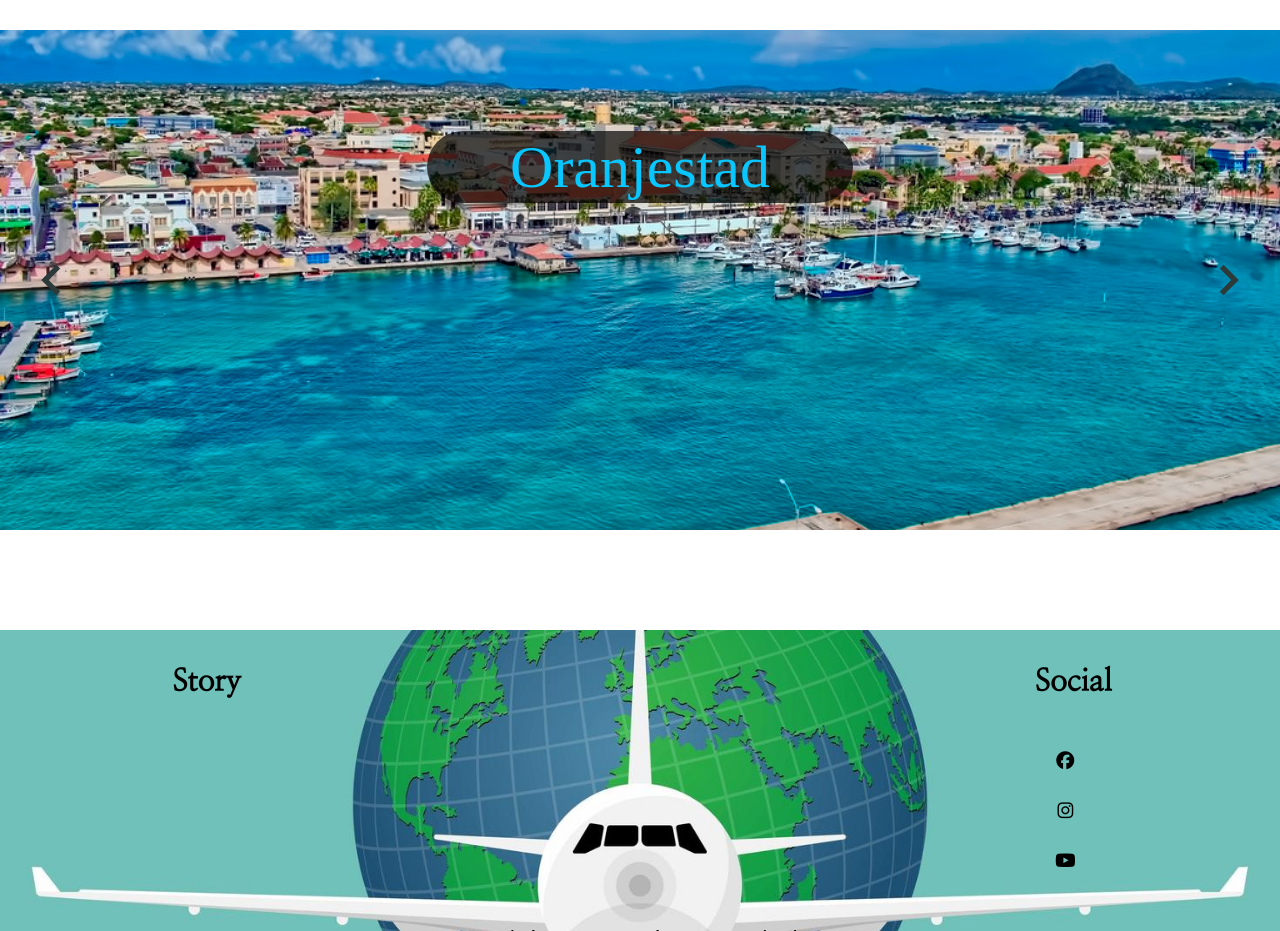
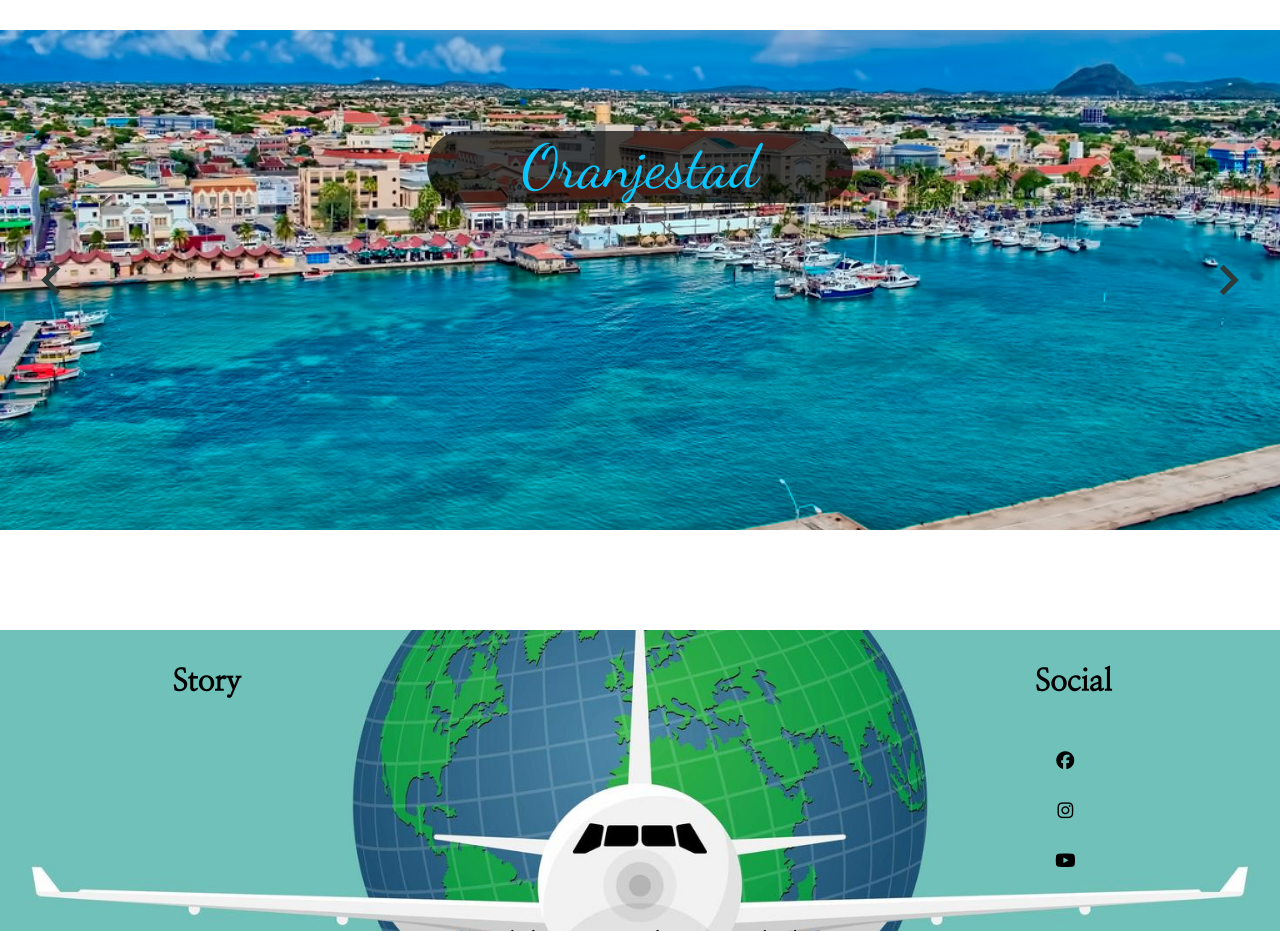
Before and after one commit to yohannavrojo/myTineraryFull.github.io, a React (Create React App) app in the folder mytineray-main/: page / in a window 1280 px wide. Shown: the part 3320-4251 px from the top of the page. Built offline with nearby package versions, Linux system fonts and the light colour scheme; no server answers; a web font is replaced by a local one.

Commit message:
cambio se estilo

```diff
--- a/mytineray-main/src/components/login/login.css
+++ b/mytineray-main/src/components/login/login.css
@@ -21,10 +21,10 @@
 
 }
 h1{
-    font-family:"Oswald";
+    font-family: 'Dancing Script', cursive;
     text-align: center;
-    color: #d165ec;
-    font-size: 40px;
+    color: #fffeff;
+    font-size: 90px;
 }
 input[type="text"],
 input[type="password"]{
@@ -42,20 +42,20 @@ input[type="password"]{
 .icon{
     min-width: 50px;
     text-align: center;
-    color: rgb(173, 102, 201);
+    color: rgb(247, 245, 248);
 }
 .button{
     border: none;
     width: 100%;
-    color: rgb(3, 3, 3);
+    color: rgb(77, 73, 73);
     font-size: 30px;
-    background: rgb(184, 62, 233);
+    background: rgb(255, 255, 255);
     padding: 15px 20px;
     border-radius: 5px;
     cursor: pointer;
 }
 .button:hover{
-    background: rgb(180, 88, 214);
+    background: rgb(255, 170, 227);
 }
 p{
     text-align: center;
@@ -64,19 +64,19 @@ p{
 }
 .link{
     text-decoration: none;
-      color: #a719ca;
+      color: rgb(255, 254, 255);
+
     font-weight: 600;
 
 }
 .link:hover{
-     color:#a719ca;
+     color:rgb(255, 95, 202);
 }
 @media(min-width:768px)
 {
     .formulario{
         margin: auto;
         width: 600px;
-        /* height: 530px; */
         margin-top: 150px;
         border-radius: 2%;
         margin-bottom: 90px;
```
